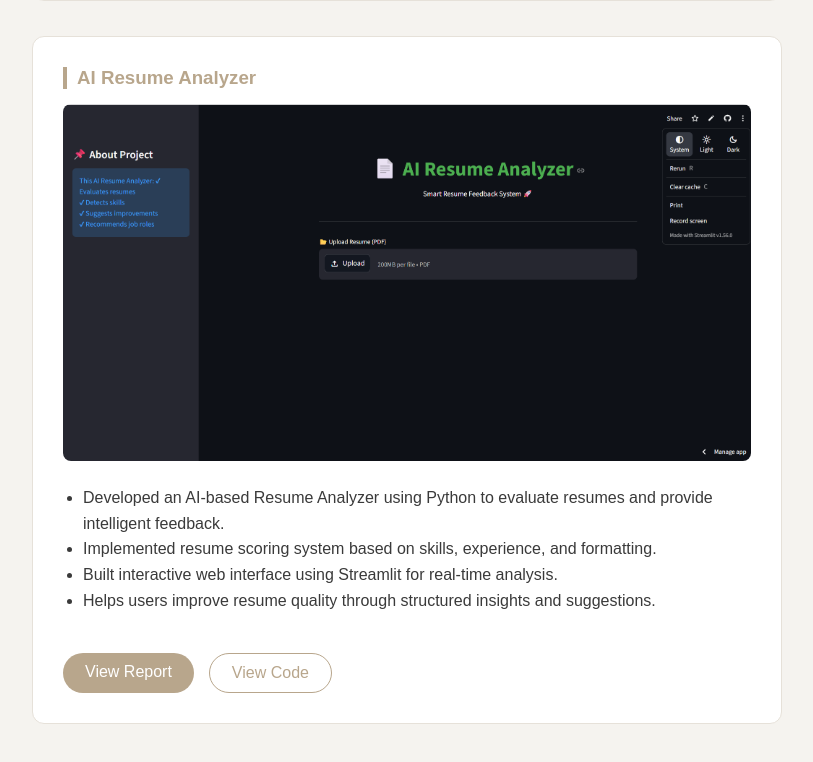
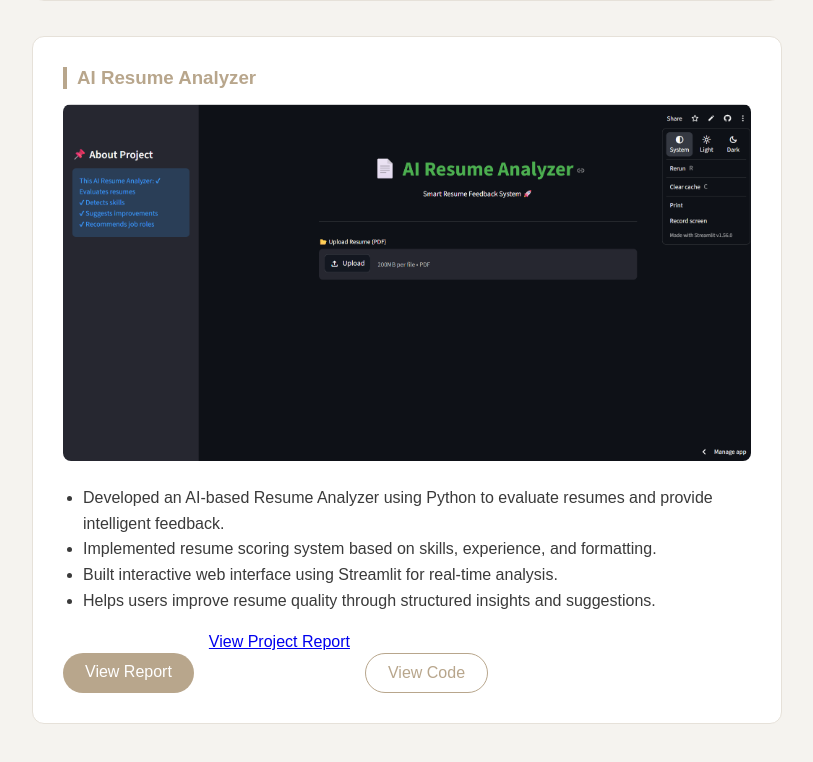
Before and after one commit to OP2004/omkarpujar.github.io, a plain HTML site: page projects.html in a window 1280 px wide. Shown: the part 2531-3293 px from the top of the page, without its empty margins (233-1046 px from the left). Drawn offline with Linux system fonts and the light colour scheme.

Commit message:
Add files via upload

```diff
--- a/projects.html
+++ b/projects.html
@@ -105,6 +105,9 @@
 
     <div class="project-buttons">
         <a href="resume_report.pdf" target="_blank" class="btn">View Report</a>
+        <a href="report/AI_Resume_Analyzer_Report.pdf" target="_blank">
+  View Project Report
+</a>
         <a href="https://github.com/OP2004/AI-Resume-Analyzer" target="_blank" class="btn secondary-btn">View Code</a>
     </div>
 </div>
```
